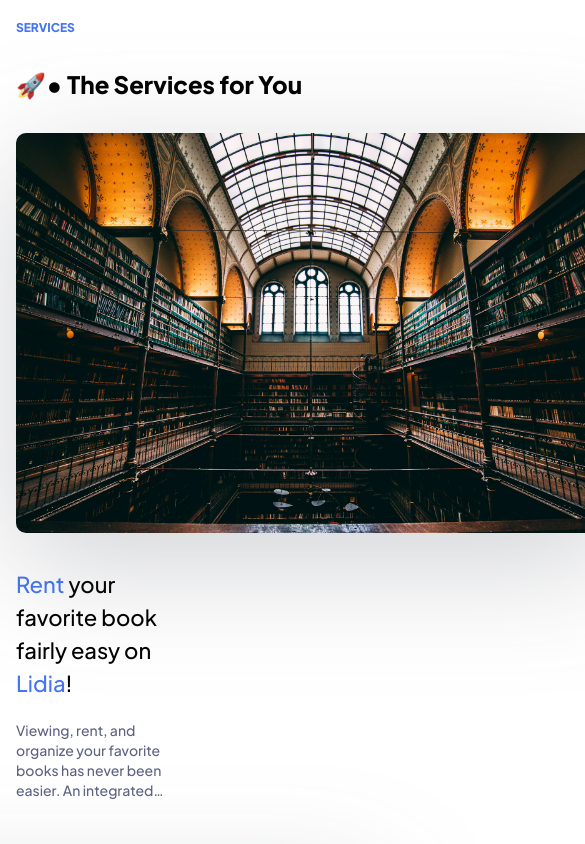
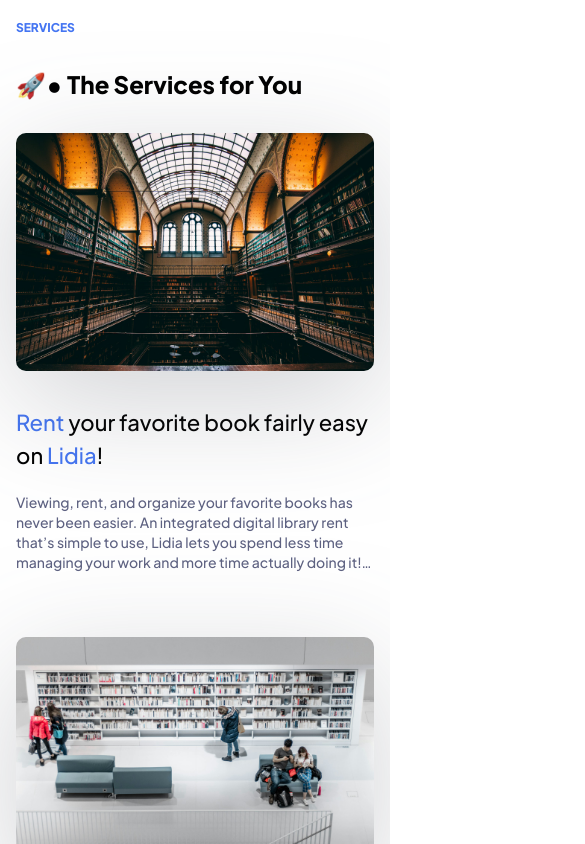
Before and after one commit to anwsaif/lidia-digital-library, a React (Vite) app: page / in a window 390 px wide. Shown: the part 1800-2644 px from the top of the page, 585 px wide, since content can reach past the window. Built offline with nearby package versions, Linux system fonts and the light colour scheme.

Commit message:
Update Services: fix responsive

```diff
--- a/src/Sections/Services.jsx
+++ b/src/Sections/Services.jsx
@@ -26,10 +26,10 @@ function Services() {
           <div className="flex flex-col gap-16 lg:mt-[5.625rem]">
             {services.map(({ logo, title, description }) => {
               return <div className="flex flex-wrap justify-between gap-9 lg:flex-nowrap">
-                <img src={logo} alt={title} className='max-w-[37.5rem] self-center rounded-[0.625rem] drop-shadow-extrabold-dark lg:w-1/2'/>
-                <div className="max-w-[45%] lg:w-1/2 ">
+                <img src={logo} alt={title} className='w-full self-center rounded-[0.625rem] drop-shadow-extrabold-dark md:w-1/2 lg:w-1/2 lg:max-w-[37.5rem] xl:max-w-[45%]'/>
+                <div className="md:max-w-[45%] lg:w-1/2 xl:mt-16">
                   {title}
-                  <p className='line-clamp-4 w-fit md:line-clamp-none' onClick={e => e.target.classList.remove('line-clamp-4')}>
+                  <p className='line-clamp-4 h-fit w-fit lg:line-clamp-none' onClick={e => e.target.classList.remove('line-clamp-4')}>
                     {description.split('\n').map((line, i) => (<>{line}<br/> </>))}
                   </p>
                 </div>
```
